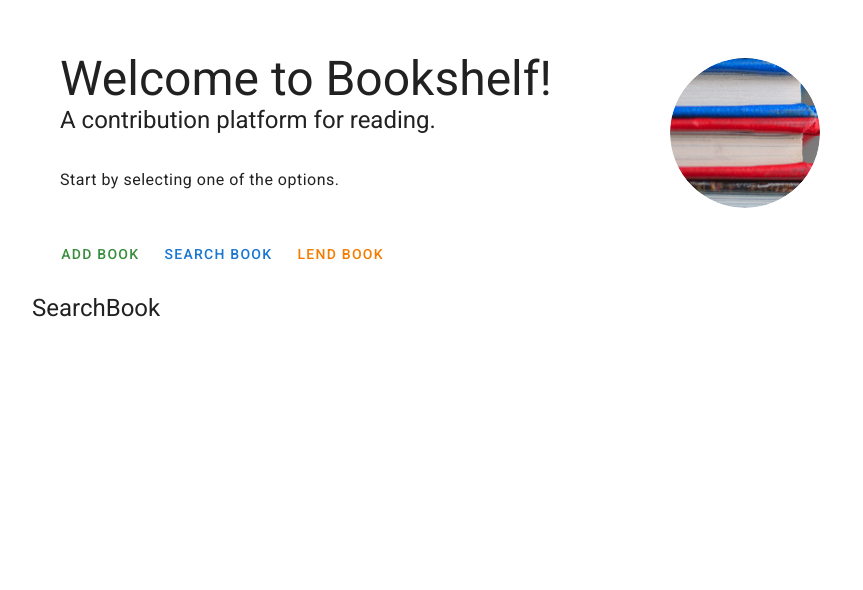
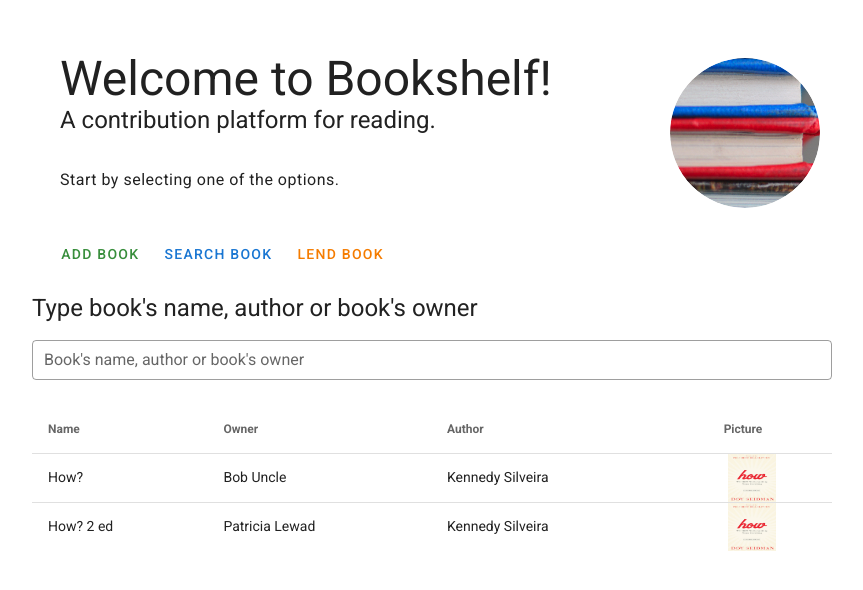
Before and after one commit to viniciuspinatti/bookshelf, a Vue app: page / in a window 1280 px wide. Both pictures are taken after a click on the button "SEARCH BOOK". Shown: the top 590 px of the page, without its empty margins (208-1071 px from the left). Built offline with nearby package versions, Linux system fonts and the light colour scheme.

Commit message:
Add search book layout

```diff
--- a/src/components/SearchBook.vue
+++ b/src/components/SearchBook.vue
@@ -1,9 +1,56 @@
 <template>
-  <p class="headline">SearchBook</p>
+  <div>
+    <p class="headline">Type book's name, author or book's owner</p>
+    <v-text-field
+      outlined
+      label="Book's name, author or book's owner"
+      dense
+      single-line
+      clearable
+      v-model="searchText"
+    ></v-text-field>
+    <v-data-table
+      :headers="tableHeaders"
+      :items="booksList"
+      :search="searchText"
+      hide-default-footer
+    >
+      <template v-slot:item.picture="{ item }"
+        ><v-avatar tile max-height="125" max-width="75"
+          ><img :src="require('../assets/' + item.picture)"/></v-avatar
+      ></template>
+    </v-data-table>
+  </div>
 </template>
 
 <script>
-export default {};
+export default {
+  data() {
+    return {
+      searchText: null,
+      tableHeaders: [
+        { text: "Name", align: "left", value: "name" },
+        { text: "Owner", align: "left", value: "owner" },
+        { text: "Author", align: "left", value: "author" },
+        { text: "Picture", align: "center", value: "picture" }
+      ],
+      booksList: [
+        {
+          name: "How?",
+          owner: "Bob Uncle",
+          author: "Kennedy Silveira",
+          picture: "how.jpeg"
+        },
+        {
+          name: "How? 2 ed",
+          owner: "Patricia Lewad",
+          author: "Kennedy Silveira",
+          picture: "how.jpeg"
+        }
+      ]
+    };
+  }
+};
 </script>
 
 <style></style>
```
Also changed, not shown: src/assets/how.jpeg (added).
